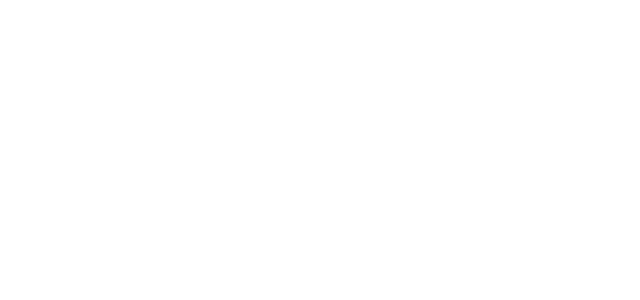
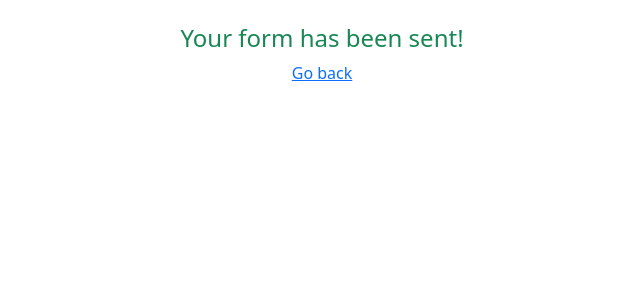
Before and after one commit to szabrzyski/tapptic-frontend, a Vue app: page /success in a window 1280 px wide. Before the commit this address had no page. Shown: the top 300 px of the page, without its empty margins (318-958 px from the left). Built offline with nearby package versions, Linux system fonts and the light colour scheme.

Commit message:
add success message component

```diff
--- a/src/App.vue
+++ b/src/App.vue
@@ -1,5 +1,5 @@
 <script setup>
-import { RouterLink, RouterView } from 'vue-router'
+import { RouterView } from 'vue-router'
 </script>
 
 <template>
--- a/src/components/Form.vue
+++ b/src/components/Form.vue
@@ -1,6 +1,11 @@
 <script setup>
 
 import { ref } from 'vue';
+import { useRouter } from 'vue-router';
+
+// Routing
+
+const router = useRouter();
 
 // Reactive data
 
@@ -46,7 +51,9 @@
         },
     })
         .then((response) => {
-            //TODO
+            router.push({
+                name: 'success',
+            });
         })
         .catch(function (error) {
             if (error.response.status == 422) {
--- /dev/null
+++ b/src/components/Success.vue
@@ -0,0 +1,14 @@
+<template>
+    <div class="container">
+        <div class="row my-4 justify-content-center">
+            <div class="col-12 text-center">
+                <h4 class="text-success">
+                    Your form has been sent!
+                </h4>
+                <router-link class="mt-4" :to="{ name: 'form' }">
+                    Go back
+                </router-link>
+            </div>
+        </div>
+    </div>
+</template>
--- a/src/router/index.js
+++ b/src/router/index.js
@@ -1,5 +1,6 @@
 import { createRouter, createWebHistory } from 'vue-router'
 import Form from '../components/Form.vue'
+import Success from '../components/Success.vue'
 
 const router = createRouter({
   history: createWebHistory(import.meta.env.BASE_URL),
@@ -9,6 +10,11 @@
       name: 'form',
       component: Form
     },
+    {
+      path: '/success',
+      name: 'success',
+      component: Success
+    },
   ]
 })
 
```
